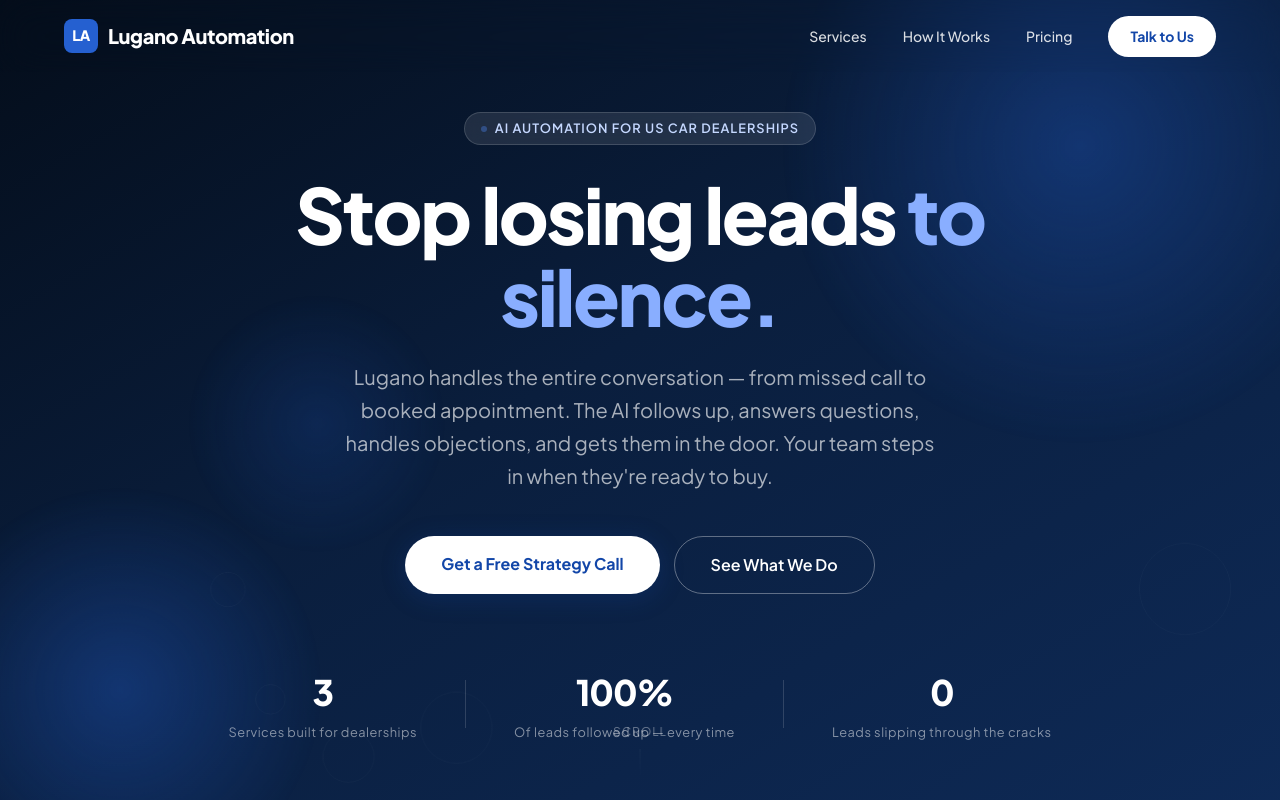
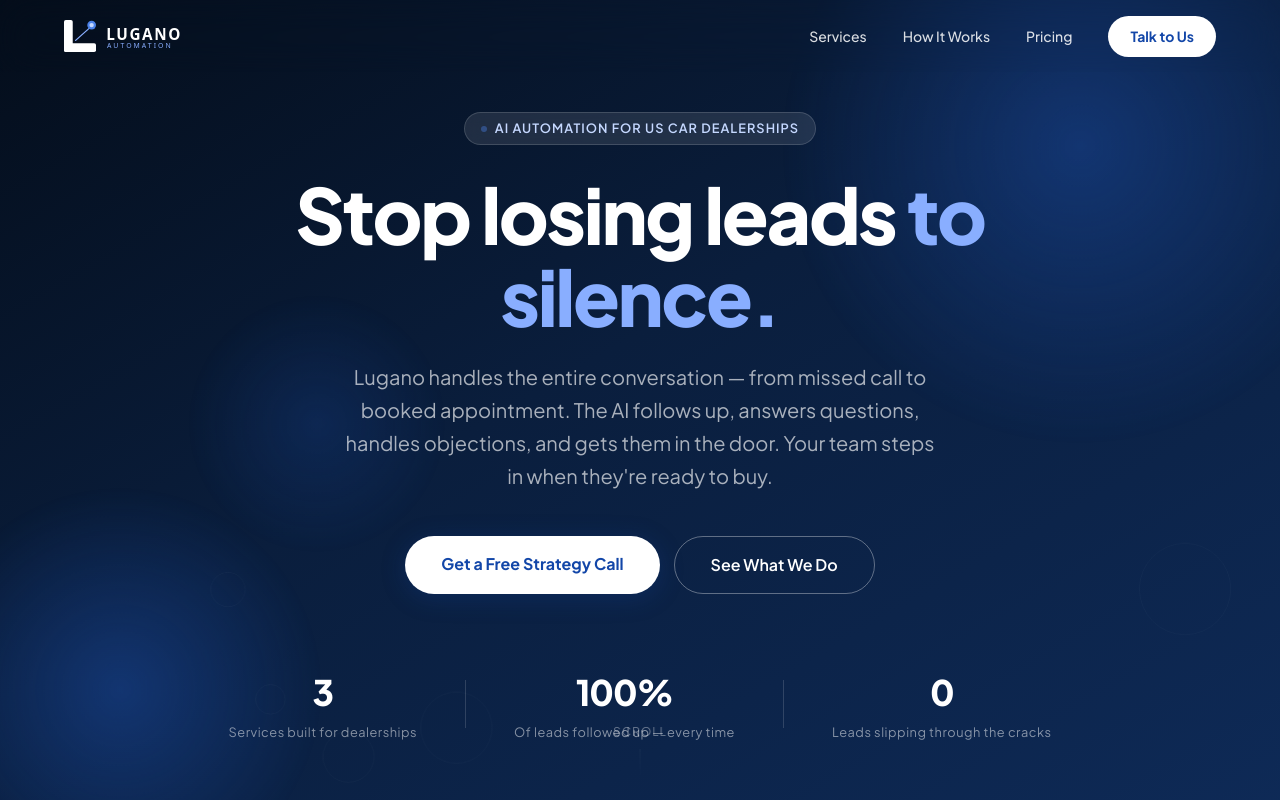
Before and after one commit to SolariAutomation/lugano-landing, a Next.js app: page / in a window 1280 px wide. Shown: the top 800 px of the page. Built offline with nearby package versions, Linux system fonts and the light colour scheme.

Commit message:
Add logo SVG, replace LA mark in nav and footer

```diff
--- a/app/page.tsx
+++ b/app/page.tsx
@@ -121,9 +121,8 @@
 
       {/* NAV */}
       <nav style={{position:"fixed",top:0,left:0,right:0,zIndex:100,height:"var(--nav-h)",display:"flex",alignItems:"center",justifyContent:"space-between",padding:"0 5%",background:scrolled?"rgba(255,255,255,0.88)":"transparent",backdropFilter:scrolled?"blur(20px)":"undefined",WebkitBackdropFilter:scrolled?"blur(20px)":"undefined",boxShadow:scrolled?"0 1px 0 rgba(4,13,26,0.08)":"none",transition:"background .4s,box-shadow .4s"}}>
-        <a href="#" style={{fontSize:"1.25rem",fontWeight:800,letterSpacing:"-.02em",color:scrolled?"var(--text-primary)":"var(--white)",textDecoration:"none",display:"flex",alignItems:"center",gap:10}}>
-          <div style={{width:34,height:34,borderRadius:8,background:scrolled?"var(--blue)":"var(--blue-400)",display:"grid",placeItems:"center",fontSize:".9rem",fontWeight:800,color:"#fff",flexShrink:0}}>LA</div>
-          Lugano Automation
+        <a href="/" style={{textDecoration:"none",display:"flex",alignItems:"center"}}>
+          <img src="/logo.svg" alt="Lugano Automation" style={{height:32,width:"auto",filter:scrolled?"invert(1) sepia(1) saturate(3) hue-rotate(190deg)":"none",transition:"filter .3s"}} />
         </a>
         <div className="nav-desktop" style={{alignItems:"center",gap:36}}>
           <a href="#services" onClick={(e) => smoothScroll(e, "#services")} style={navLinkStyle(scrolled)}>Services</a>
```
Also changed, not shown: public/logo.svg (added).
